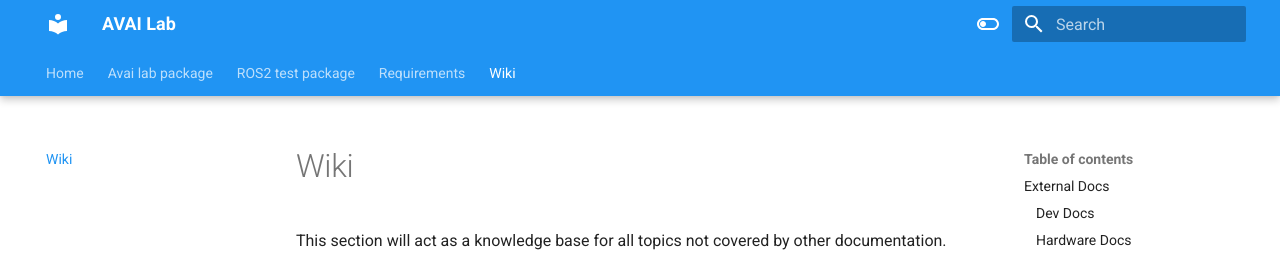
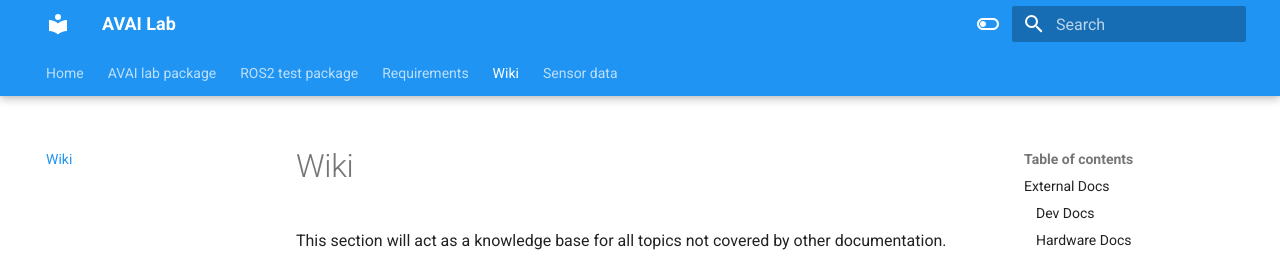
Before and after one commit to VicenteMoraes/race-car-buggy-busters, an MkDocs documentation site: the page built from docs/wiki.md, in a window 1280 px wide. Shown: the top 257 px of the page. Built offline with MkDocs 1.6.1 and Material for MkDocs 9.7.7, drawn with Linux system fonts in a browser that asks for light colours.

Commit message:
Created Sensor Data Doc File + small Wiki Update

```diff
--- a/docs/wiki.md
+++ b/docs/wiki.md
@@ -19,7 +19,7 @@
 
 This section will cover all hardware-related documentation.
 
-* [NVIDIA Jetson Orin NX 16GB](https://developer.nvidia.com/embedded/downloads#?search=Data%20Sheet&tx=$product,jetson_agx_orin,jetson_orin_nx,jetson_orin_nano)
+* [NVIDIA Jetson Orin NX 16GB](https://developer.nvidia.com/embedded/downloads#?search=Data%20Sheet&tx=$product,jetson_orin_nx)
 * [HOKUYO UST-10/20LX](https://www.hokuyo-aut.jp/search/single.php?serial=167#download)
 * [Programming Guides for HOKUYO Hardware](https://sourceforge.net/p/urgnetwork/wiki/top_en/)
 * [Intel RealSense Depth Camera D435i](https://www.intelrealsense.com/depth-camera-d435i/)
--- a/mkdocs.yml
+++ b/mkdocs.yml
@@ -1,10 +1,11 @@
 site_name: AVAI Lab
 nav:
   - Home: index.md
-  - Avai lab package: avai-lab-package.md
+  - AVAI lab package: avai-lab-package.md
   - ROS2 test package: test_package.md
   - Requirements: requirements.md
   - Wiki: wiki.md
+  - Sensor data: sensor_data.md
 theme:
   name: material
   features:
```
Also changed, not shown: docs/sensor_data.md (added, +1 -0 lines).
